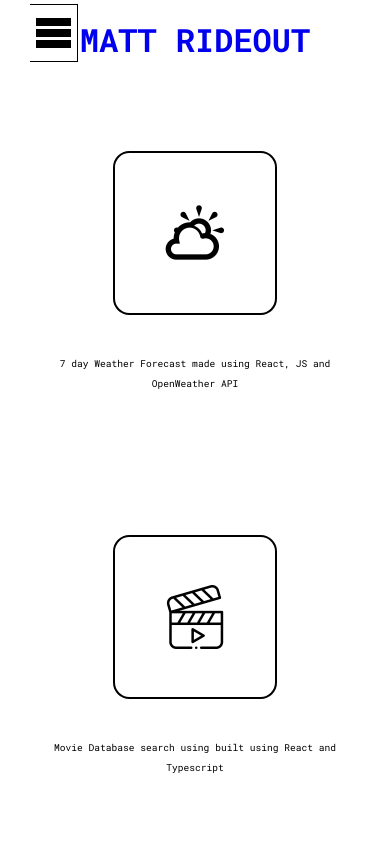
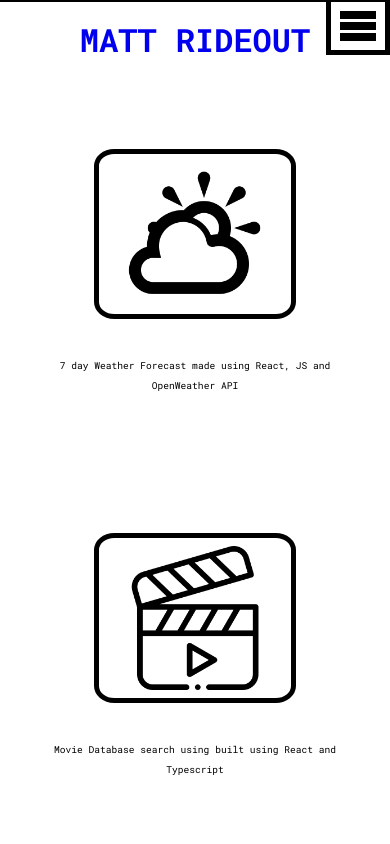
Before and after one commit to mrideout1985/mattrideout_portfolio, a React (Create React App) app: page /projects in a window 390 px wide. Shown: the top 844 px of the page. Built offline with nearby package versions, Linux system fonts and the light colour scheme; a web font is replaced by a local one.

Commit message:
fixed css issues

```diff
--- a/src/components/nav/Buttonnav.module.scss
+++ b/src/components/nav/Buttonnav.module.scss
@@ -1,14 +1,14 @@
 .buttonnav {
 	height: 3.6rem;
-	width: 3rem;
+	width: 4rem;
 	cursor: pointer;
 	transition: 2s;
 	outline: none;
 	background-color: white;
-	border-bottom: 0.5px solid black;
-	border-right: 0.5px solid black;
-	border-top: 0.5px solid black;
-	border-left: none;
+	border-bottom: 5px solid black;
+	border-right: 5px solid black;
+	border-top: 5px solid black;
+	border-left: 5px solid black;
 	display: inline-flex;
 	justify-content: center;
 	align-items: center;
@@ -20,15 +20,6 @@
 
 	&:active {
 		background-color: white;
-	}
-
-	&:focus {
-		background-color: white !important;
-		border-bottom: 0.5px solid black;
-		border-right: 0.5px solid black;
-		border-top: 0.5px solid black;
-		border-left: none;
-		box-shadow: none;
 	}
 
 	.bar1,
--- a/src/components/nav/NavDropDown.module.scss
+++ b/src/components/nav/NavDropDown.module.scss
@@ -5,13 +5,13 @@
 	align-items: center;
 	top: 0;
 	left: 0;
-	width: 9.8rem;
-	height: 100%;
-	transform: translateX(-10rem);
+	width: 100%;
+	height: 5.5rem;
+	transform: translateY(-6rem);
 	background-color: rgba(255, 255, 255, 0.822);
-	transition: ease 1s;
+	transition: ease 0.25s;
 	z-index: 0;
-	border: 0.5px solid black;
+	border: 5px solid black;
 
 	.container__menu {
 		width: 100%;
@@ -46,9 +46,11 @@
 		align-items: center;
 		position: absolute;
 		box-sizing: border-box;
-		top: 0.2rem;
-		left: 5rem;
 		width: 100%;
+		top: 5.5rem;
+		right: 5px;
+		border-bottom-left-radius: 1rem;
+		border-bottom-right-radius: 1rem;
 	}
 
 	&-open {
--- a/src/components/projects/Projectspage.module.scss
+++ b/src/components/projects/Projectspage.module.scss
@@ -23,23 +23,23 @@
 		margin: 3rem 3rem;
 
 		img {
-            width: 8rem;
-            height: 8rem;
+			width: 9rem;
+			height: 9rem;
 		}
 
 		.projicon {
-            width: 10rem;
-            height: 10rem;
+			width: 12rem;
+			height: 12rem;
 			display: flex;
 			justify-content: center;
 			align-items: center;
 			height: 10rem;
-            border: 2px solid black;
+			border: 5px solid black;
 			border-radius: 10%;
-            transition: ease-in-out 0.3s;
+			transition: ease-in-out 0.25s;
 			&:hover {
 				transform: translateY(-3px);
-                box-shadow: 0 20px 30px rgba(19, 72, 121, 0.637);
+				box-shadow: 10px 15px 30px rgba(80, 148, 212, 0.637);
 			}
 
 			&:active {
@@ -77,8 +77,8 @@
 			margin: 2rem 2rem;
 
 			img {
-                width: 4rem;
-                height: 4rem;
+				width: 9rem;
+				height: 9rem;
 			}
 		}
 	}
```
Lines whose indentation alone changed are shown as unchanged.
